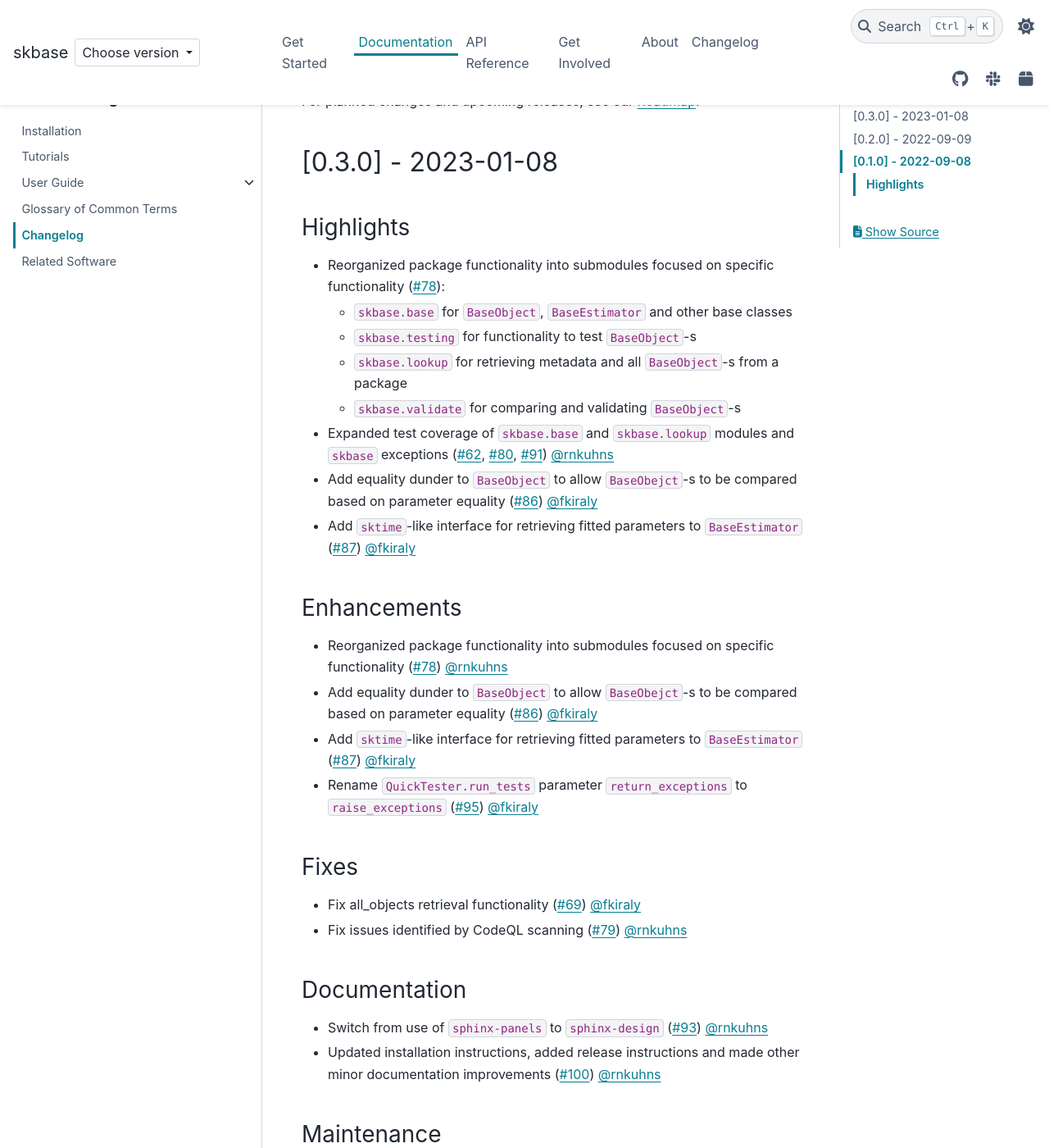
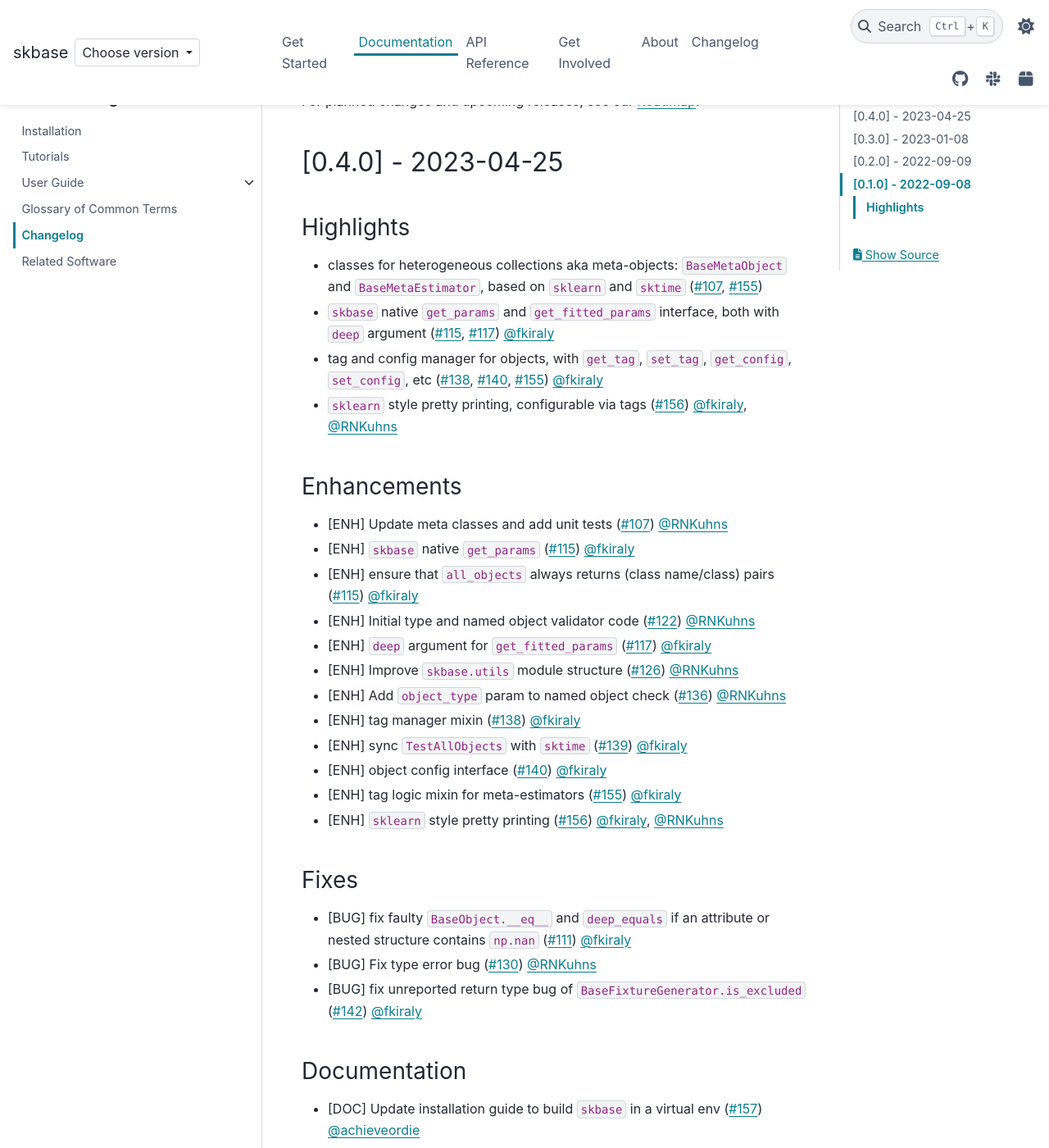
Before and after one commit to sktime/skbase, a Sphinx documentation site: the page built from docs/source/user_documentation/changelog.rst, in a window 1280 px wide and 1400 px high, scrolled down 306 px. Shown: the whole window at 82% size. Built offline with Sphinx 7.4.7 and the PyData theme 0.15.4, drawn with Linux system fonts in a browser that asks for light colours; comment, search, counter and statistics services are not loaded; some of the changed text lies outside the part shown.

Commit message:
Release 0.4.0 (#158)
Release 0.4.0

* changelog
* version bump
* package name
* linting

```diff
--- a/docs/source/get_started.rst
+++ b/docs/source/get_started.rst
@@ -86,4 +86,4 @@
 :ref:`user_documentation`.
 
 .. _scikit-learn: https://scikit-learn.org/stable/index.html
-.. _sktime: https://www.sktime.org/en/stable/index.html
+.. _sktime: https://www.sktime.net/en/stable/index.html
--- a/docs/source/user_documentation/changelog.rst
+++ b/docs/source/user_documentation/changelog.rst
@@ -13,6 +13,73 @@
 `PyPi release <https://libraries.io/pypi/baseobject>`_.
 
 For planned changes and upcoming releases, see our :ref:`roadmap`.
+
+[0.4.0] - 2023-04-25
+====================
+
+Highlights
+----------
+
+- classes for heterogeneous collections aka meta-objects: ``BaseMetaObject`` and
+  ``BaseMetaEstimator``, based on ``sklearn`` and ``sktime`` (:pr:`107`, :pr:`155`)
+- ``skbase`` native ``get_params`` and ``get_fitted_params`` interface, both with
+  ``deep`` argument (:pr:`115`, :pr:`117`) :user:`fkiraly`
+- tag and config manager for objects, with ``get_tag``, ``set_tag``, ``get_config``,
+  ``set_config``, etc (:pr:`138`, :pr:`140`, :pr:`155`) :user:`fkiraly`
+- ``sklearn`` style pretty printing, configurable via
+  tags (:pr:`156`) :user:`fkiraly`, :user:`RNKuhns`
+
+Enhancements
+------------
+
+* [ENH] Update meta classes and add unit tests (:pr:`107`) :user:`RNKuhns`
+* [ENH] ``skbase`` native ``get_params`` (:pr:`115`) :user:`fkiraly`
+* [ENH] ensure that ``all_objects`` always
+  returns (class name/class) pairs (:pr:`115`) :user:`fkiraly`
+* [ENH] Initial type and named object validator code (:pr:`122`) :user:`RNKuhns`
+* [ENH] ``deep`` argument for ``get_fitted_params`` (:pr:`117`) :user:`fkiraly`
+* [ENH] Improve ``skbase.utils`` module structure (:pr:`126`) :user:`RNKuhns`
+* [ENH] Add ``object_type`` param to named object check (:pr:`136`) :user:`RNKuhns`
+* [ENH] tag manager mixin (:pr:`138`) :user:`fkiraly`
+* [ENH] sync ``TestAllObjects`` with ``sktime`` (:pr:`139`) :user:`fkiraly`
+* [ENH] object config interface (:pr:`140`) :user:`fkiraly`
+* [ENH] tag logic mixin for meta-estimators (:pr:`155`) :user:`fkiraly`
+* [ENH] ``sklearn`` style pretty printing (:pr:`156`) :user:`fkiraly`, :user:`RNKuhns`
+
+Fixes
+-----
+
+* [BUG] fix faulty ``BaseObject.__eq__`` and ``deep_equals`` if an attribute
+  or nested structure contains ``np.nan`` (:pr:`111`) :user:`fkiraly`
+* [BUG] Fix type error bug (:pr:`130`) :user:`RNKuhns`
+* [BUG] fix unreported return type bug
+  of ``BaseFixtureGenerator.is_excluded`` (:pr:`142`) :user:`fkiraly`
+
+Documentation
+-------------
+
+* [DOC] Update installation guide to build ``skbase`` in
+  a virtual env (:pr:`157`) :user:`achieveordie`
+* [DOC] fix odd author formatting on pypi (:pr:`157`) :user:`fkiraly`
+
+Maintenance
+-----------
+
+* [MNT] Create Issue and PR Templates (:pr:`157`) :user:`RNKuhns`
+* [MNT] Update pydocstyle in pre-commit config (:pr:`108`) :user:`RNKuhns`
+* [MNT] Handle updates to pre-commit linters (:pr:`120`) :user:`RNKuhns`
+* [MNT] numpy as a soft dependency (:pr:`121`) :user:`RNKuhns`
+* [MNT] Add stacklevel to ``warnings.warn`` calls (:pr:`137`) :user:`RNKuhns`
+* [MNT] Add vs code settings and auto generated api area
+  to ``.gitignore`` (:pr:`143`) :user:`RNKuhns`
+* [MNT] Update slack to point to ``skbase`` workspace (:pr:`148`) :user:`RNKuhns`
+
+Contributors
+------------
+:user:`achieveordie`,
+:user:`fkiraly`,
+:user:`rnkuhns`
+
 
 [0.3.0] - 2023-01-08
 ====================
@@ -40,7 +107,7 @@
 
 - Reorganized package functionality into submodules focused on specific
   functionality (:pr:`78`) :user:`rnkuhns`
-- Add equality dunder to ``BaseObject`` to allow ``BaseObejct``-s to be compared based
+- Add equality dunder to ``BaseObject`` to allow ``BaseObject``-s to be compared based
   on parameter equality (:pr:`86`) :user:`fkiraly`
 - Add ``sktime``-like interface for retrieving fitted parameters to ``BaseEstimator``
   (:pr:`87`) :user:`fkiraly`
--- a/docs/source/user_documentation/installation.rst
+++ b/docs/source/user_documentation/installation.rst
@@ -33,13 +33,13 @@
 
         .. code-block:: bash
 
-           pip install skbase
+           pip install scikit-base
 
     .. tab-item:: PyPi (all dependencies)
 
         .. code-block:: bash
 
-           pip install skbase[all_extras]
+           pip install scikit-base[all_extras]
 
     .. tab-item:: Conda
 
--- a/pyproject.toml
+++ b/pyproject.toml
@@ -1,6 +1,6 @@
 [project]
 name = "skbase"
-version = "0.3.0"
+version = "0.4.0"
 description = "Base classes for sklearn-like parametric objects"
 authors = [
     {name = "Franz Király"},
--- a/skbase/__init__.py
+++ b/skbase/__init__.py
@@ -8,7 +8,7 @@
 """
 from typing import List
 
-__version__: str = "0.3.0"
+__version__: str = "0.4.0"
 
 __author__: List[str] = ["mloning", "RNKuhns", "fkiraly"]
 __all__: List[str] = []
```
Also changed, not shown: other parts of docs/source/get_started.rst (+2 -2 lines), README.md (+3 -3 lines), docs/source/_static/switcher.json (+6 -1 lines), 1 other file.
